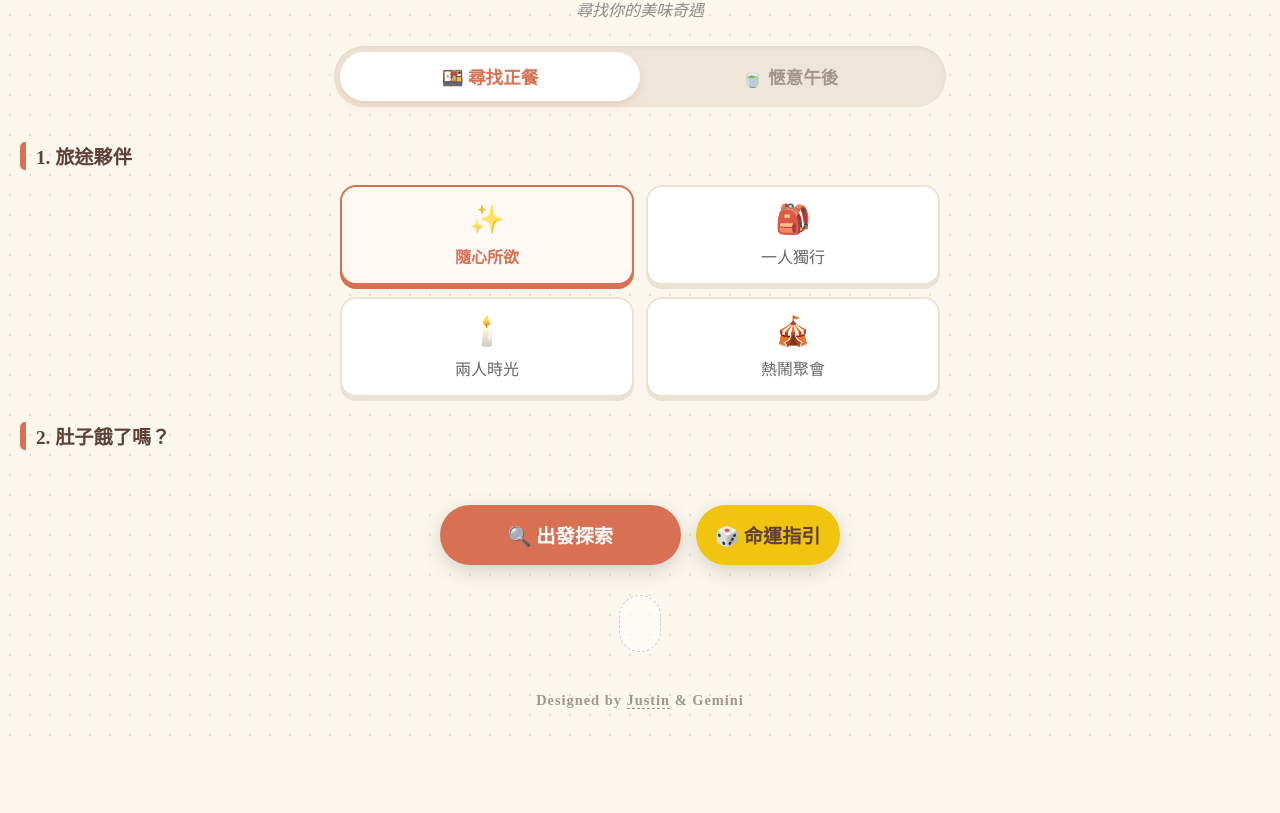
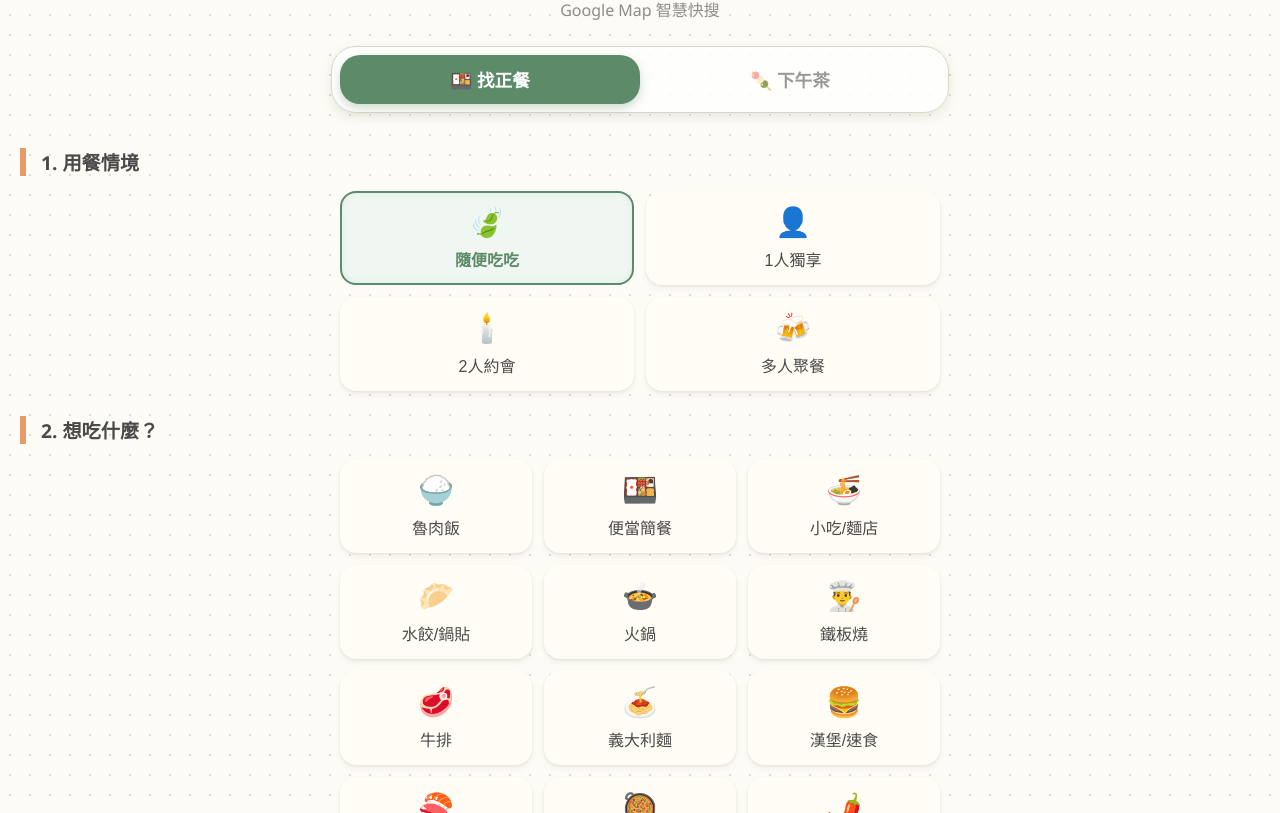
Before and after one commit to mimime168/foodmap, a plain HTML site: page index.html in a window 1280 px wide. Shown: the part 95-908 px from the top of the page. Before the commit the page ends 844 px from the top, so only its background shows below. Drawn offline with Linux system fonts and the light colour scheme; some packages are replaced by stand-ins of ours; no server answers; a script that the page names is missing.

Commit message:
Update index.html

```diff
--- a/index.html
+++ b/index.html
@@ -3,27 +3,29 @@
 <head>
 <meta charset="UTF-8">
 <meta name="viewport" content="width=device-width, initial-scale=1.0">
-<title>美食雷達 - 吉卜力特典版</title>
-<!-- 引入不蒜子計數器 (https 版本) -->
-<script async src="https://busuanzi.ibruce.info/busuanzi/2.3/busuanzi.pure.mini.js"></script>
-<link href="https://fonts.googleapis.com/css2?family=Noto+Serif+TC:wght@500;700&display=swap" rel="stylesheet">
+<title>美食雷達</title>
 <style>
+    /* --- 吉卜力風格配色變數 --- */
     :root {
-        /* 吉卜力配色靈感：森林、大地、藍天、溫暖燭光 */
-        --primary-meal: #d87153; /* 類似波妞的磚紅色 */
-        --primary-drink: #5e8b7e; /* 龍貓森林的深綠色 */
-        --accent-color: #f1c40f;  /* 飛行石的金黃色 */
-        --bg-color: #fbf7ed;      /* 復古米黃畫紙色 */
-        --card-bg: #ffffff;
-        --text-color: #4a4a4a;    /* 煤炭球深灰色 */
-        --border-radius: 20px;
+        /* 森林綠 (龍貓) */
+        --primary-color: #5D8A68;
+        /* 溫暖橘 (霍爾的移動城堡) */
+        --secondary-color: #E69A66;
+        /* 雲朵白 (天空之城) */
+        --bg-color: #FDFBF6;
+        /* 復古米黃 (圖紙感) */
+        --card-bg: #FFFDF5;
+        /* 深灰 (煤炭精靈) */
+        --text-color: #4A4A4A;
+        /* 魔法紫 (隨機按鈕) */
+        --random-color: #887bb0;
+
+        --border-color: #DCD6C6;
     }
 
     body {
-        font-family: "Noto Serif TC", "Songti TC", serif; /* 改用襯線體增加故事感 */
+        font-family: "Gen Jyuu Gothic", "Yu Pearl", "Hiragino Sans", "Microsoft JhengHei", "Segoe UI", sans-serif;
         background-color: var(--bg-color);
-        background-image: radial-gradient(#e8e0d5 1px, transparent 1px); /* 點狀紋理 */
-        background-size: 20px 20px;
         color: var(--text-color);
         margin: 0;
         padding: 20px;
@@ -32,52 +34,53 @@
         align-items: center;
         min-height: 100vh;
         box-sizing: border-box;
+        /* 加入淡淡的紙張紋理感 */
+        background-image: radial-gradient(#E0DCD3 1px, transparent 1px);
+        background-size: 20px 20px;
     }
 
     h1 {
-        color: var(--primary-meal);
-        font-size: 2.0rem;
+        color: var(--primary-color);
+        font-size: 2rem;
         margin-bottom: 5px;
         text-align: center;
-        text-shadow: 2px 2px 0px rgba(216, 113, 83, 0.1);
+        text-shadow: 2px 2px 0px rgba(0,0,0,0.05);
+        font-weight: 800;
     }
 
     .subtitle {
-        color: #8d8d8d;
-        font-size: 1.0rem;
+        color: #8C8C8C;
+        font-size: 1rem;
         margin-bottom: 25px;
         text-align: center;
-        font-style: italic;
+        font-weight: 500;
     }
 
-    /* 區塊標題 - 改為手繪風格底線 */
+    /* 區塊標題 */
     .section-title {
         font-size: 1.2rem;
         font-weight: bold;
         align-self: flex-start;
         margin: 25px 0 15px 0;
-        padding-left: 10px;
-        border-left: 6px solid var(--primary-meal);
-        border-radius: 5px;
+        padding-left: 15px;
+        /* 吉卜力風格標題裝飾 */
+        border-left: 6px solid var(--secondary-color);
+        color: var(--text-color);
         width: 100%;
         max-width: 600px;
-        color: #5d4037;
-    }
-
-    body.drink-mode .section-title {
-        border-left-color: var(--primary-drink);
     }
 
     /* --- 切換開關 (Tabs) --- */
     .mode-switch {
         display: flex;
-        background: #eee6d8;
-        border-radius: 30px; /* 更圓 */
-        padding: 6px;
+        background: rgba(255, 255, 255, 0.8);
+        border-radius: 25px;
+        padding: 8px;
         width: 100%;
         max-width: 600px;
-        box-shadow: inset 0 2px 5px rgba(0,0,0,0.05);
+        box-shadow: 0 4px 12px rgba(93, 138, 104, 0.15);
         margin-bottom: 10px;
+        border: 1px solid var(--border-color);
     }
 
     .mode-btn {
@@ -86,24 +89,23 @@
         background: transparent;
         padding: 12px;
         font-size: 1.1rem;
-        font-family: "Noto Serif TC", serif;
         font-weight: bold;
-        color: #a1968a;
+        color: #999;
         cursor: pointer;
-        border-radius: 25px;
-        transition: all 0.4s cubic-bezier(0.25, 0.8, 0.25, 1);
+        border-radius: 20px;
+        transition: all 0.3s ease;
     }
 
     .mode-btn.active-meal {
-        background-color: var(--card-bg);
-        color: var(--primary-meal);
-        box-shadow: 0 4px 10px rgba(216, 113, 83, 0.2);
+        background-color: var(--primary-color);
+        color: white;
+        box-shadow: 0 4px 10px rgba(93, 138, 104, 0.3);
     }
 
     .mode-btn.active-drink {
-        background-color: var(--card-bg);
-        color: var(--primary-drink);
-        box-shadow: 0 4px 10px rgba(94, 139, 126, 0.2);
+        background-color: var(--secondary-color);
+        color: white;
+        box-shadow: 0 4px 10px rgba(230, 154, 102, 0.3);
     }
 
     /* --- 選項網格 --- */
@@ -121,48 +123,45 @@
 
     .option-btn {
         background: var(--card-bg);
-        border: 2px solid #eae2d3;
+        border: 2px solid transparent; /* 預設無邊框，改用陰影呈現立體感 */
         border-radius: 16px;
-        padding: 15px 5px;
+        padding: 12px 5px;
         font-size: 1rem;
-        font-family: "Noto Serif TC", serif;
-        color: #666;
         cursor: pointer;
-        transition: all 0.3s;
+        transition: all 0.2s cubic-bezier(0.25, 0.8, 0.25, 1);
         display: flex;
         flex-direction: column;
         align-items: center;
         justify-content: center;
         min-height: 80px;
-        box-shadow: 0 4px 0 #eae2d3; /* 仿立體按鈕 */
-        transform: translateY(0);
+        box-shadow: 0 4px 6px rgba(0,0,0,0.04), 0 1px 3px rgba(0,0,0,0.08);
+        color: var(--text-color);
     }
 
-    .option-btn:active {
-        transform: translateY(4px);
-        box-shadow: 0 0 0 #eae2d3;
+    .option-btn:hover {
+        transform: translateY(-4px);
+        box-shadow: 0 8px 15px rgba(0,0,0,0.1);
     }
 
     .icon {
         font-size: 1.8rem;
         margin-bottom: 8px;
-        filter: sepia(0.3); /* 讓emoji帶點復古感 */
     }
 
     /* 選中狀態 */
     .option-btn.selected {
-        border-color: var(--primary-meal);
-        background-color: #fff9f5;
-        color: var(--primary-meal);
+        border: 2px solid var(--primary-color);
+        background-color: #F0F7F2; /* 極淡的綠色背景 */
+        color: var(--primary-color);
         font-weight: bold;
-        box-shadow: 0 4px 0 var(--primary-meal);
+        box-shadow: inset 0 0 8px rgba(93, 138, 104, 0.1);
+        transform: translateY(0);
     }
 
     body.drink-mode .option-btn.selected {
-        border-color: var(--primary-drink);
-        background-color: #f2f9f7;
-        color: var(--primary-drink);
-        box-shadow: 0 4px 0 var(--primary-drink);
+        border-color: var(--secondary-color);
+        background-color: #FFF6F0; /* 極淡的橘色背景 */
+        color: #D17A45;
     }
 
     /* --- 底部按鈕區 --- */
@@ -170,7 +169,7 @@
         display: flex;
         gap: 15px;
         width: 100%;
-        max-width: 400px;
+        max-width: 450px;
         margin-top: 40px;
     }
 
@@ -178,116 +177,116 @@
         border: none;
         border-radius: 50px;
         padding: 16px 0;
-        font-size: 1.2rem;
-        font-family: "Noto Serif TC", serif;
+        font-size: 1.1rem;
         font-weight: bold;
         color: white;
         cursor: pointer;
         box-shadow: 0 6px 20px rgba(0,0,0,0.15);
-        transition: all 0.3s;
+        transition: transform 0.2s, box-shadow 0.2s;
         display: flex;
         align-items: center;
         justify-content: center;
         gap: 8px;
     }
 
-    .action-btn:hover {
-        transform: translateY(-2px);
-        box-shadow: 0 8px 25px rgba(0,0,0,0.2);
+    .action-btn:active {
+        transform: scale(0.95);
     }
 
     /* 搜尋按鈕 */
     #search-btn {
         flex: 2;
-        background-color: var(--primary-meal);
+        background: linear-gradient(135deg, var(--primary-color), #4A7555);
     }
+
     body.drink-mode #search-btn {
-        background-color: var(--primary-drink);
+        background: linear-gradient(135deg, var(--secondary-color), #D17A45);
     }
 
     /* 隨機按鈕 */
     #random-btn {
         flex: 1.2;
-        background-color: var(--accent-color);
-        color: #5d4037; /* 黃色背景配深咖字 */
+        background: linear-gradient(135deg, var(--random-color), #6c5ce7);
     }
 
+    /* --- 計數器與頁尾 --- */
     .counter-box {
-        margin-top: 30px;
+        margin-top: 25px;
         font-size: 0.9rem;
-        color: #999;
+        color: #7A7A7A;
         text-align: center;
-        background-color: rgba(255, 255, 255, 0.5);
-        padding: 10px 20px;
-        border-radius: 30px;
-        border: 1px dashed #ccc;
-        min-height: 35px;
-        display: flex;
-        align-items: center;
-        justify-content: center;
+        background-color: rgba(255, 255, 255, 0.6);
+        padding: 8px 20px;
+        border-radius: 50px;
+        border: 1px solid rgba(255,255,255,0.8);
+        box-shadow: 0 2px 10px rgba(0,0,0,0.05);
     }
 
     .footer {
         margin-top: auto;
         padding-top: 40px;
         padding-bottom: 20px;
-        font-size: 0.9rem;
-        color: #a1968a;
-        font-weight: bold;
+        font-size: 0.95rem;
+        color: #9AA0A6;
+        font-weight: 600;
         letter-spacing: 1px;
         text-align: center;
     }
 
     .footer a {
-        color: #a1968a;
+        color: #7f8c8d;
         text-decoration: none;
-        border-bottom: 1px dashed #a1968a;
+        border-bottom: 1px dashed #bdc3c7;
+        transition: all 0.2s;
+    }
+
+    .footer a:hover {
+        color: var(--primary-color);
+        border-bottom: 1px solid var(--primary-color);
     }
 </style>
 </head>
 <body>
 
-    <h1>🌿 美食雷達</h1>
-    <div class="subtitle">尋找你的美味奇遇</div>
+    <h1>🌱 美食雷達</h1>
+    <div class="subtitle">Google Map 智慧快搜</div>
 
     <!-- 步驟一：模式切換 -->
     <div class="mode-switch">
-        <button class="mode-btn active-meal" id="btn-meal" onclick="switchMode('meal')">🍱 尋找正餐</button>
-        <button class="mode-btn" id="btn-drink" onclick="switchMode('drink')">🍵 愜意午後</button>
+        <button class="mode-btn active-meal" id="btn-meal" onclick="switchMode('meal')">🍱 找正餐</button>
+        <button class="mode-btn" id="btn-drink" onclick="switchMode('drink')">🍡 下午茶</button>
     </div>
 
     <!-- 步驟二：用餐情境 -->
-    <div class="section-title">1. 旅途夥伴</div>
+    <div class="section-title">1. 用餐情境</div>
     <div class="grid-container scenarios" id="scenario-container">
-        <button class="option-btn selected" data-keyword="" onclick="selectScenario(this)"><span class="icon">✨</span>隨心所欲</button>
-        <button class="option-btn" data-keyword="適合單人" onclick="selectScenario(this)"><span class="icon">🎒</span>一人獨行</button>
-        <button class="option-btn" data-keyword="氣氛" onclick="selectScenario(this)"><span class="icon">🕯️</span>兩人時光</button>
-        <button class="option-btn" data-keyword="聚餐" onclick="selectScenario(this)"><span class="icon">🎪</span>熱鬧聚會</button>
+        <button class="option-btn selected" data-keyword="" onclick="selectScenario(this)"><span class="icon">🍃</span>隨便吃吃</button>
+        <button class="option-btn" data-keyword="適合單人" onclick="selectScenario(this)"><span class="icon">👤</span>1人獨享</button>
+        <button class="option-btn" data-keyword="氣氛" onclick="selectScenario(this)"><span class="icon">🕯️</span>2人約會</button>
+        <button class="option-btn" data-keyword="聚餐" onclick="selectScenario(this)"><span class="icon">🍻</span>多人聚餐</button>
     </div>
 
     <!-- 步驟三：動態分類 -->
-    <div class="section-title" id="type-title">2. 肚子餓了嗎？</div>
+    <div class="section-title" id="type-title">2. 想吃什麼？</div>
     <div class="grid-container" id="cuisine-container"></div>
 
     <!-- 雙按鈕區 -->
     <div class="action-area">
         <button id="search-btn" class="action-btn" onclick="goSearch()">
-            🔍 出發探索
+            <span>🔍</span> 搜尋
         </button>
         <button id="random-btn" class="action-btn" onclick="goRandom()">
-            🎲 命運指引
+            <span>🎲</span> 幫我選
         </button>
     </div>
 
-    <!-- 網頁訪客統計計數器 -->
+    <!-- 獨立計數器 (CountAPI) -->
     <div class="counter-box">
-        <span id="busuanzi_container_site_pv" style="display:none;">
-            已有 <span id="busuanzi_value_site_pv">0</span> 位旅人造訪
-        </span>
+        訪客累積：<span id="visit-count">計算中...</span> 人次
     </div>
 
     <div class="footer">
-        Designed by <a href="https://www.facebook.com/justinwei168" target="_blank">Justin</a> & Gemini
+        <a href="https://www.facebook.com/justinwei168" target="_blank">Justin</a> & Gemini 3 Pro
     </div>
 
     <script>
@@ -295,7 +294,7 @@
         const mealCategories = [
             { name: "魯肉飯", icon: "🍚" },
             { name: "便當簡餐", icon: "🍱" },
-            { name: "小吃/麵店", icon: "🍢" },
+            { name: "小吃/麵店", icon: "🍜" },
             { name: "水餃/鍋貼", icon: "🥟" },
             { name: "火鍋", icon: "🍲" },
             { name: "鐵板燒", icon: "👨‍🍳" },
@@ -306,20 +305,20 @@
             { name: "韓式料理", icon: "🥘" },
             { name: "泰式料理", icon: "🌶️" },
             { name: "咖哩", icon: "🍛" },
-            { name: "早午餐", icon: "🥪" },
-            { name: "素食", icon: "🥬" }
+            { name: "早午餐", icon: "🍳" },
+            { name: "素食", icon: "🥗" }
         ];
 
         const drinkCategories = [
+            { name: "豆花/粉圓", icon: "🥣" },
             { name: "手搖飲", icon: "🧋" },
             { name: "咖啡廳", icon: "☕" },
-            { name: "豆花/粉圓", icon: "🥣" },
             { name: "炸雞/鹽酥雞", icon: "🍗" },
             { name: "車輪餅/雞蛋糕", icon: "🥞" },
             { name: "蔥油餅/抓餅", icon: "🌯" },
-            { name: "甜點/冰品", icon: "🍰" },
+            { name: "甜點/冰品", icon: "🍧" },
             { name: "麵包/甜甜圈", icon: "🍩" },
-            { name: "章魚燒/小吃", icon: "🍡" }
+            { name: "章魚燒/小吃", icon: "🍢" }
         ];
 
         // --- 狀態變數 ---
@@ -327,4 +326,114 @@
         let selectedScenarioKeyword = "";
         let selectedCuisineKeyword = "";
 
-        document.
+        document.addEventListener('DOMContentLoaded', function() {
+            renderCuisines(mealCategories);
+            updateVisitCount();
+        });
+
+        function switchMode(mode) {
+            currentMode = mode;
+            const btnMeal = document.getElementById('btn-meal');
+            const btnDrink = document.getElementById('btn-drink');
+            const body = document.body;
+
+            if (mode === 'meal') {
+                btnMeal.className = 'mode-btn active-meal';
+                btnDrink.className = 'mode-btn';
+                body.classList.remove('drink-mode');
+                renderCuisines(mealCategories);
+            } else {
+                btnMeal.className = 'mode-btn';
+                btnDrink.className = 'mode-btn active-drink';
+                body.classList.add('drink-mode');
+                renderCuisines(drinkCategories);
+            }
+            selectedCuisineKeyword = "";
+        }
+
+        function renderCuisines(list) {
+            const container = document.getElementById('cuisine-container');
+            container.innerHTML = "";
+            list.forEach(item => {
+                const btn = document.createElement('button');
+                btn.className = 'option-btn';
+                btn.innerHTML = `<span class="icon">${item.icon}</span>${item.name}`;
+                btn.dataset.name = item.name;
+                btn.addEventListener('click', function() {
+                    const allBtns = container.querySelectorAll('.option-btn');
+                    allBtns.forEach(b => b.classList.remove('selected'));
+                    this.classList.add('selected');
+                    selectedCuisineKeyword = item.name;
+                });
+                container.appendChild(btn);
+            });
+        }
+
+        function selectScenario(btn) {
+            const container = document.getElementById('scenario-container');
+            const allBtns = container.querySelectorAll('.option-btn');
+            allBtns.forEach(b => b.classList.remove('selected'));
+            btn.classList.add('selected');
+            selectedScenarioKeyword = btn.getAttribute('data-keyword');
+        }
+
+        function goSearch() {
+            if (!selectedCuisineKeyword) {
+                alert(currentMode === 'meal' ? "請先選擇正餐類型，或按「🎲 幫我選」！" : "請先選擇點心類型，或按「🎲 幫我選」！");
+                return;
+            }
+            performSearch(selectedCuisineKeyword);
+        }
+
+        function goRandom() {
+            const container = document.getElementById('cuisine-container');
+            const options = container.querySelectorAll('.option-btn');
+
+            if (options.length === 0) return;
+
+            const randomIndex = Math.floor(Math.random() * options.length);
+            const selectedBtn = options[randomIndex];
+            const keyword = selectedBtn.dataset.name;
+
+            const allBtns = container.querySelectorAll('.option-btn');
+            allBtns.forEach(b => b.classList.remove('selected'));
+            selectedBtn.classList.add('selected');
+            selectedCuisineKeyword = keyword;
+
+            setTimeout(() => {
+                if(confirm(`🍃 龍貓公車即將前往：${keyword}！\n要現在出發嗎？`)) {
+                    performSearch(keyword);
+                }
+            }, 150);
+        }
+
+        function performSearch(keyword) {
+            let query = keyword;
+            if (selectedScenarioKeyword) {
+                query += " " + selectedScenarioKeyword;
+            }
+            const mapUrl = `https://www.google.com/maps/search/${encodeURIComponent(query)}`;
+            window.open(mapUrl, '_blank');
+        }
+
+        // --- 新增：CountAPI 計數器功能 ---
+        // 使用 namespace (您的網域) 和 key (index.html) 來確保唯一性
+        function updateVisitCount() {
+            const namespace = 'mimime168.github.io';
+            const key = 'foodmap_index_html'; // 特定頁面標識
+
+            // 使用 countapi.xyz 的 hit 端點，每次載入頁面都 +1
+            fetch(`https://api.countapi.xyz/hit/${namespace}/${key}`)
+            .then(response => response.json())
+            .then(data => {
+                document.getElementById('visit-count').innerText = data.value;
+            })
+            .catch(err => {
+                console.error('計數器錯誤:', err);
+                // 如果 API 失敗，嘗試讀取 get 端點或是顯示預設值
+                 document.getElementById('visit-count').innerText = "(讀取中)";
+            });
+        }
+    </script>
+</body>
+</html>
```
